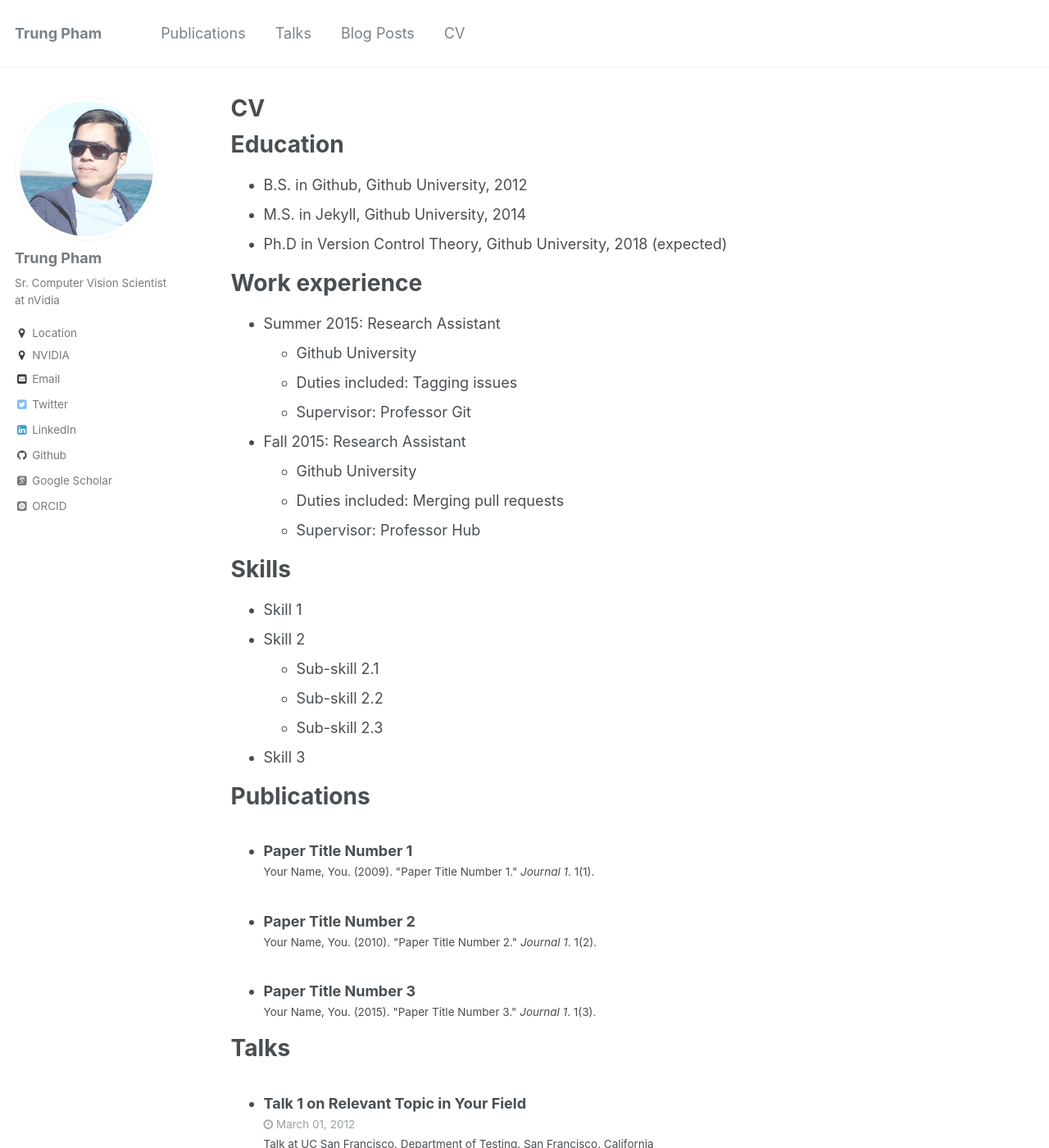
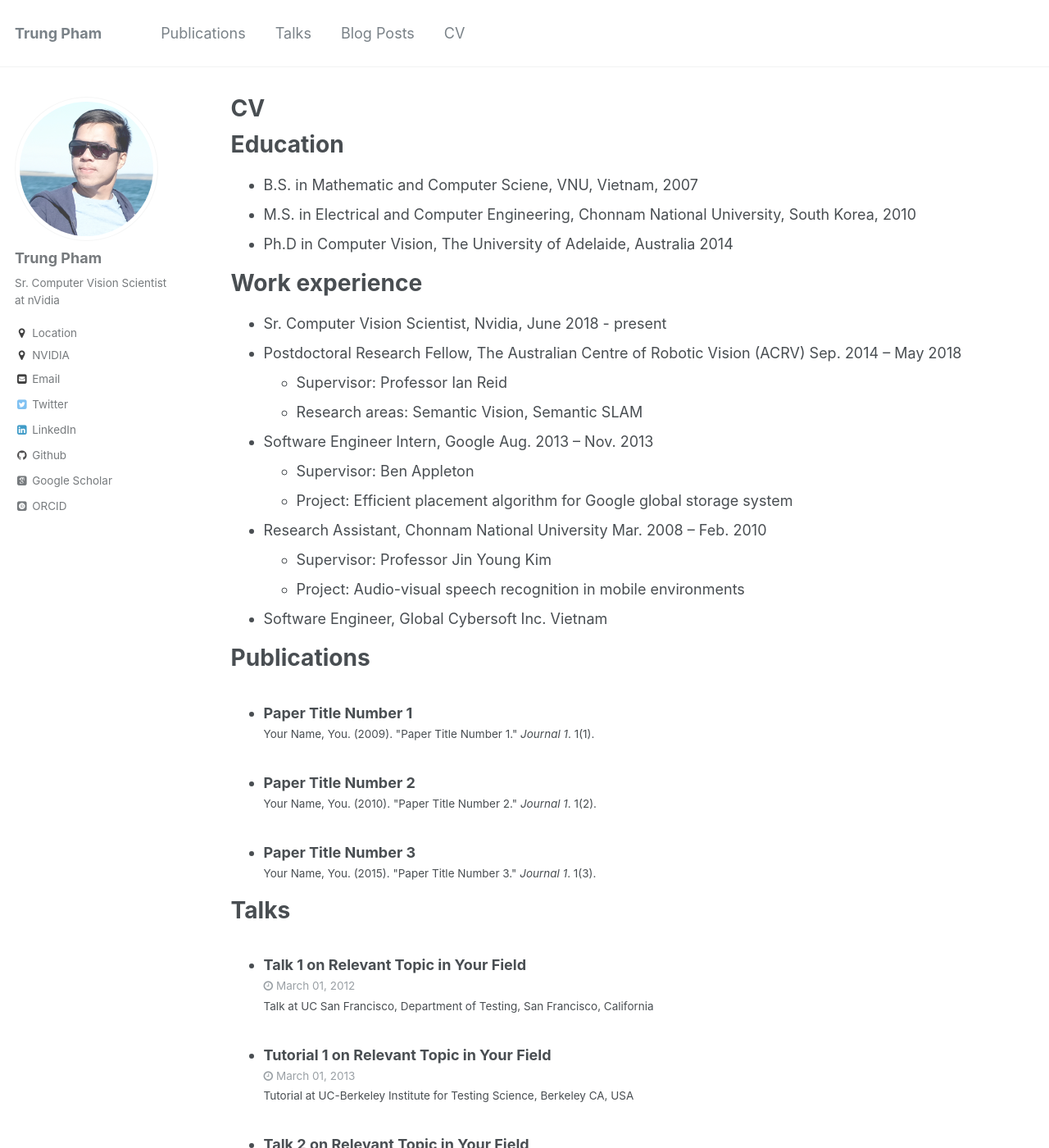
Before and after one commit to trungtpham/trungtpham.github.io, a Jekyll site: the page built from _pages/cv.md, in a window 1280 px wide and 1400 px high. Shown: the whole window at 82% size. Built offline with Jekyll 4.4.1, drawn with Linux system fonts in a browser that asks for light colours; some web fonts are replaced; some of the changed text lies outside the part shown.

Commit message:
Update cv.md

```diff
--- a/_pages/cv.md
+++ b/_pages/cv.md
@@ -11,30 +11,23 @@
 
 Education
 ======
-* B.S. in Github, Github University, 2012
-* M.S. in Jekyll, Github University, 2014
-* Ph.D in Version Control Theory, Github University, 2018 (expected)
+* B.S. in Mathematic and Computer Sciene, VNU, Vietnam, 2007
+* M.S. in Electrical and Computer Engineering, Chonnam National University, South Korea, 2010
+* Ph.D in Computer Vision, The University of Adelaide, Australia 2014
 
 Work experience
 ======
-* Summer 2015: Research Assistant
-  * Github University
-  * Duties included: Tagging issues
-  * Supervisor: Professor Git
-
-* Fall 2015: Research Assistant
-  * Github University
-  * Duties included: Merging pull requests
-  * Supervisor: Professor Hub
-
-Skills
-======
-* Skill 1
-* Skill 2
-  * Sub-skill 2.1
-  * Sub-skill 2.2
-  * Sub-skill 2.3
-* Skill 3
+* Sr. Computer Vision Scientist, Nvidia, June 2018 - present
+* Postdoctoral Research Fellow, The Australian Centre of Robotic Vision (ACRV) Sep. 2014 – May 2018
+  * Supervisor: Professor Ian Reid
+  * Research areas: Semantic Vision, Semantic SLAM
+* Software Engineer Intern, Google Aug. 2013 – Nov. 2013
+  * Supervisor: Ben Appleton
+  * Project: Efficient placement algorithm for Google global storage system
+* Research Assistant, Chonnam National University Mar. 2008 – Feb. 2010
+  * Supervisor: Professor Jin Young Kim
+  * Project: Audio-visual speech recognition in mobile environments
+* Software Engineer, Global Cybersoft Inc. Vietnam
 
 Publications
 ======
@@ -54,6 +47,20 @@
     {% include archive-single-cv.html %}
   {% endfor %}</ul>
 
-Service and leadership
+Reviewers
 ======
-* Currently signed in to 43 different slack teams
+* IEEE Transactions on Pattern Analysis and Machine Intelligence (TPAMI)
+* IEEE Transactions on Image Processing (TIP)
+* IEEE Transactions on Circuits and Systems for Video Technology (TCSVT)
+* Journal of Image and Vision Computing (IVC)
+* Computer Vision and Image Understanding (CVIU)
+* International Journal of Robotics Research (IJRR)
+* Journal of Unmanned Vehicle Systems (JUVS)
+* IEEE Robotics and Automation Letters (RAL)
+* IEEE Conference on Computer Vision and Pattern Recognition (CVPR) (2017-2018)
+* International Conference on Computer Vision (ICCV) (2015)
+* European Conference on Computer Vision (ECCV) 2018
+* IEEE/RSJ International Conference on Intelligent Robots and Systems (IROS) (2017)
+* BRITISH MACHINE VISION CONFERENCE (BMVC) (2018)
+* IEEE Winter Conf. on Applications of Computer Vision (WACV) (2019)
+* Asian Conference on Computer Vision (ACCV) (2018)
```
